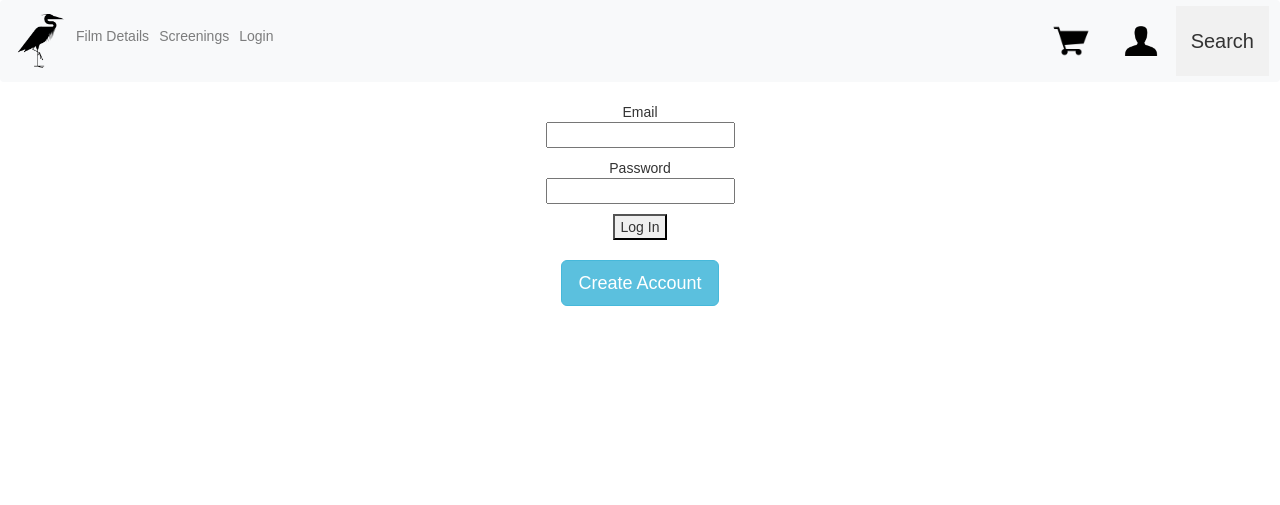
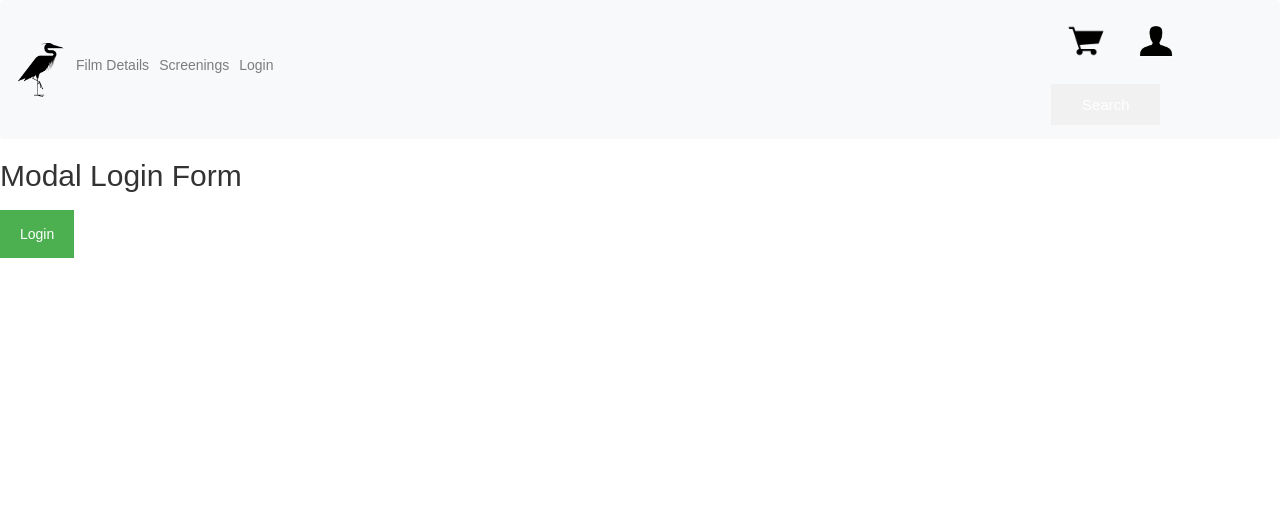
Before and after one commit to EWeb-b/heron, a Flask app: page /login in a window 1280 px wide. Shown: the top 505 px of the page. Run offline with Flask 2, Linux system fonts and the light colour scheme; some libraries are stand-ins or nearby versions.

Commit message:
login page work in progress

```diff
--- a/webapp/app/templates/base.html
+++ b/webapp/app/templates/base.html
@@ -19,7 +19,7 @@
 
 <style>
   body {
-      font-family: Arial;
+      font-family: Arial, Helvetica, sans-serif;
   }
 
   * {
@@ -30,13 +30,13 @@
       background: #f1f1f1;
       border: none;
       padding: 10px 15px;
-      font-size: 20px;
+      font-size: 15px;
       cursor: pointer;
   }
 
-  .openBtn:hover {
+  /* .openBtn:hover {
       background: #bbb;
-  }
+  } */
 
   .overlay {
       height: 100%;
@@ -68,9 +68,9 @@
       color: white;
   }
 
-  .overlay .closebtn:hover {
+  /* .overlay .closebtn:hover {
       color: #ccc;
-  }
+  } */
 
   .overlay input[type=text] {
       padding: 15px;
@@ -89,15 +89,15 @@
       float: left;
       width: 20%;
       padding: 15px;
-      background: #ddd;
+      /* background: #ddd; */
       font-size: 17px;
       border: none;
       cursor: pointer;
   }
 
-  .overlay button:hover {
+  /* .overlay button:hover {
       background: #bbb;
-  }
+  } */
   </style>
 
 
@@ -121,17 +121,15 @@
              <a href="/Profile"><img src="static/avatar-default.png" alt="User" style="width:40px;"></a>
           </li>
 
-          </a>
 
 
 
-
-        <li class="nav-item>"><form class="form-inline" action="/action_page.php">
+        <!-- <li class="nav-item>"><form class="form-inline" action="/action_page.php">
 
 
 
           </form>
-        </li>
+        </li> -->
         <div id="myOverlay" class="overlay">
   <span class="closebtn" onclick="closeSearch()" title="Close Overlay">×</span>
   <div class="overlay-content">
--- a/webapp/app/templates/login.html
+++ b/webapp/app/templates/login.html
@@ -2,12 +2,17 @@
 {% extends "base.html" %}
 {% block content %}
 
+<!-- <style>
+  font-family{ font-family: monospace;
+
+  }
+  </style>
 
       <div>
-       <!-- <pre align = "center">Log into Your Account</pre></br> -->
+       <pre align = "center">Log into Your Account</pre></br>
        <form action="" method="post" action="/login" align = "center">
          {{ form.hidden_tag() }}
-         <a class= "font-weight-light" align = "center">Email </a>
+         <h3 class= "font-weight-light" align = "center">Email </a>
          <p>{{ form.email }}<br>
             {% for error in form.email.errors %}
             <span style="color: red;">{{ error }}</span>
@@ -19,8 +24,186 @@
             <span style="color: red;">{{ error }}</span>
             {% endfor %}
          </p>
-         <button type="submit" class="btn; font-weight-light" value="Log In">Log In</button></br>
+         <button type="submit" class="tn btn-info btn-lg" value="Log In">Log In</button></br>
          <!-- Trigger the modal with a button -->
+
+
+
+
+
+
+<style>
+    input[type=text], input[type=password] {
+    width: 60%;
+    padding: 12px 20px;
+    margin: 8px 0;
+    display: inline-block;
+    border: 1px solid #ccc;
+    box-sizing: border-box;
+}
+
+/* Set a style for all buttons */
+button {
+    background-color: #4CAF50;
+    color: white;
+    padding: 14px 20px;
+    margin: 8px 0;
+    border: none;
+    cursor: pointer;
+    width: 50%;
+}
+
+button:hover {
+    opacity: 0.8;
+}
+
+/* Extra styles for the cancel button */
+.cancelbtn {
+    width: auto;
+    padding: 10px 18px;
+    background-color: #f44336;
+}
+
+/* Center the image and position the close button */
+.imgcontainer {
+    text-align: center;
+    margin: 24px 0 12px 0;
+    position: relative;
+}
+
+img.avatar {
+    width: 20%;
+    border-radius: 30%;
+}
+
+.container {
+    padding: 16px;
+}
+
+span.psw {
+    float: right;
+    padding-top: 16px;
+}
+
+/* The Modal (background) */
+.modal {
+    display: none; /* Hidden by default */
+    position: fixed; /* Stay in place */
+    z-index: 1; /* Sit on top */
+    left: 0;
+    top: 0;
+    width: 100%; /* Full width */
+    height: 100%; /* Full height */
+    overflow: auto; /* Enable scroll if needed */
+    background-color: rgb(0,0,0); /* Fallback color */
+    background-color: rgba(0,0,0,0.4); /* Black w/ opacity */
+    padding-top: 60px;
+}
+
+/* Modal Content/Box */
+.modal-content {
+    background-color: #fefefe;
+    margin: 5% auto 15% auto; /* 5% from the top, 15% from the bottom and centered */
+    border: 1px solid #888;
+    width: 40%; /* Could be more or less, depending on screen size */
+}
+
+/* The Close Button (x) */
+.close {
+    position: absolute;
+    right: 25px;
+    top: 0;
+    color: #000;
+    font-size: 35px;
+    font-weight: bold;
+}
+
+.close:hover,
+.close:focus {
+    color: red;
+    cursor: pointer;
+}
+
+/* Add Zoom Animation */
+.animate {
+    -webkit-animation: animatezoom 0.6s;
+    animation: animatezoom 0.6s
+}
+
+@-webkit-keyframes animatezoom {
+    from {-webkit-transform: scale(0)}
+    to {-webkit-transform: scale(1)}
+}
+
+@keyframes animatezoom {
+    from {transform: scale(0)}
+    to {transform: scale(1)}
+}
+
+/* Change styles for span and cancel button on extra small screens */
+@media screen and (max-width: 300px) {
+    span.psw {
+       display: block;
+       float: none;
+    }
+    .cancelbtn {
+       width: 100%;
+    }
+}
+</style>
+</head>
+<body>
+
+<h2>Modal Login Form</h2>
+
+<button onclick="document.getElementById('id01').style.display='block'" style="width:auto;">Login</button>
+
+<div id="id01" class="modal">
+
+  <form class="modal-content animate" action="/action_page.php">
+    <div class="imgcontainer">
+      <span onclick="document.getElementById('id01').style.display='none'" class="close" title="Close Modal">&times;</span>
+      <img src="static/avatar-default.png" alt="Avatar" class="avatar">
+
+    </div>
+
+    <div class="container">
+      <label for="uname"><b>Username</b></label>
+      <input type="text" placeholder="Enter Username" name="uname" required>
+
+      <label for="psw"><b>Password</b></label>
+      <input type="password" placeholder="Enter Password" name="psw" required>
+
+      <button type="submit">Login</button>
+      <label>
+        <input type="checkbox" checked="checked" name="remember"> Remember me
+      </label>
+    </div>
+
+    <div class="container" style="background-color:#f1f1f1">
+      <button type="button" onclick="document.getElementById('id01').style.display='none'" class="cancelbtn">Cancel</button>
+      <span class="psw">Forgot <a href="#">password?</a></span>
+    </div>
+  </form>
+</div>
+
+<script>
+// Get the modal
+var modal = document.getElementById('id01');
+
+// When the user clicks anywhere outside of the modal, close it
+window.onclick = function(event) {
+    if (event.target == modal) {
+        modal.style.display = "none";
+    }
+}
+</script>
+
+      {% endblock %}
+
+
+
+
       <br><button type="button" class="btn btn-info btn-lg" data-toggle="modal" data-target="#myModal">Create Account</button>
 
       <!-- Modal -->
@@ -44,4 +227,3 @@
         </div>
       </div>
           </div>
-      {% endblock %}
```
Also changed, not shown: 2 other files. Lines whose indentation alone changed are shown as unchanged.
